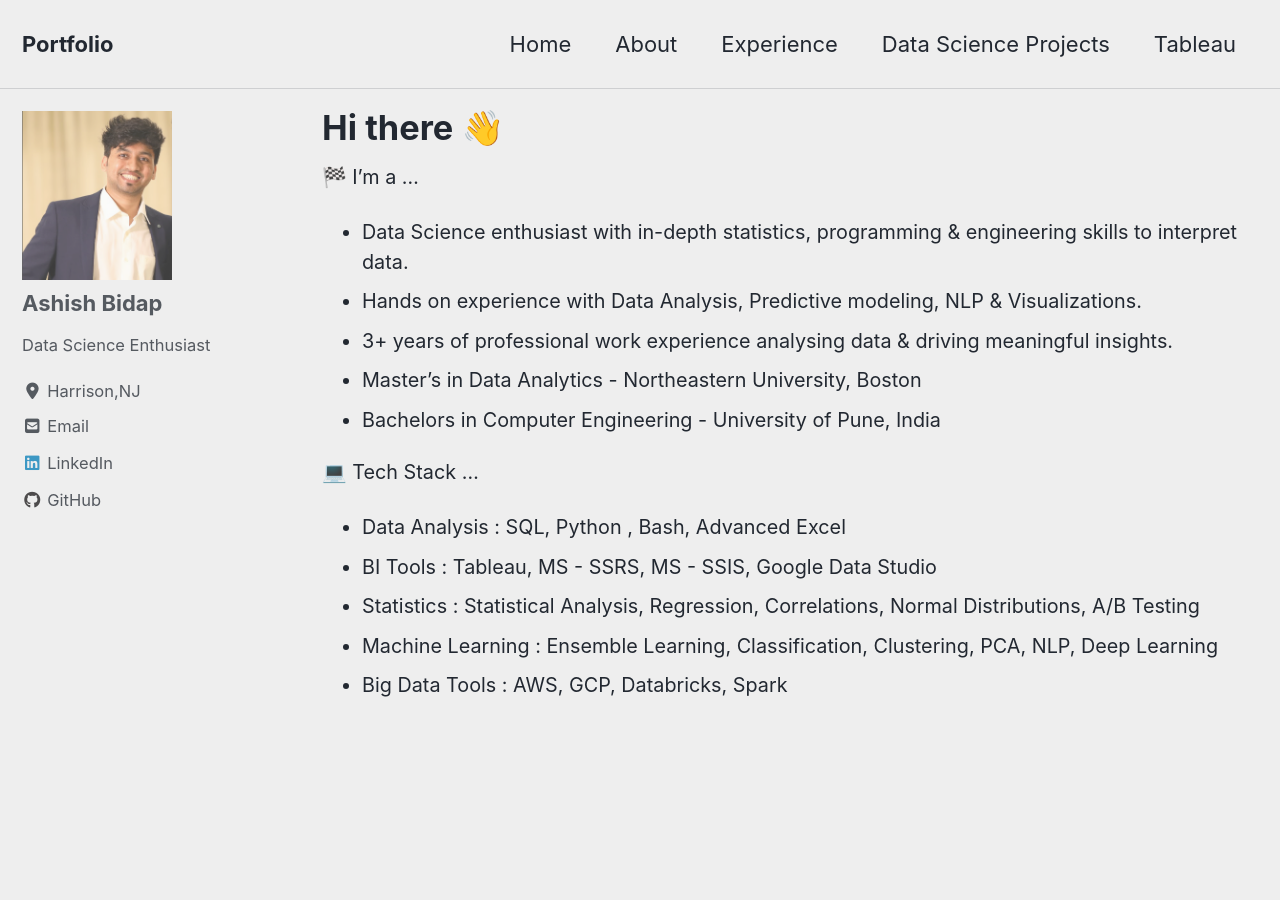
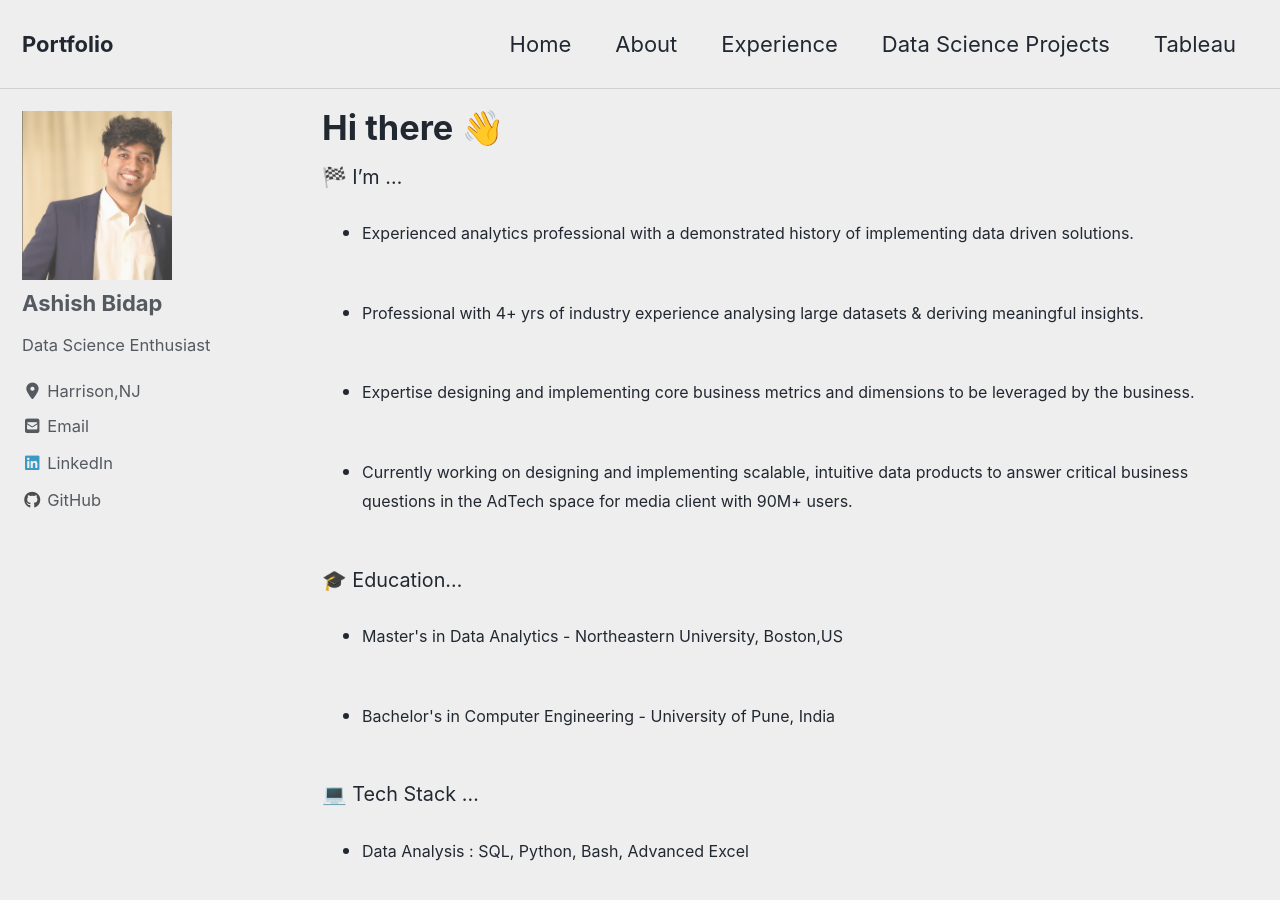
Before and after one commit to aashish-bidap/aashish-bidap.github.io, a Jekyll site: the page built from _pages/about.md, in a window 1280 px wide and 900 px high. Built offline with Jekyll 4.4.1, drawn with Linux system fonts in a browser that asks for light colours; cached includes are drawn as plain includes; nearby versions of some CDN libraries; a script that is not in the unit is left out.

Commit message:
add changes

```diff
--- a/_pages/about.md
+++ b/_pages/about.md
@@ -8,20 +8,22 @@ classes: wide
   #image: "/images/zakim.jpg"
 ---
 
-🏁 I'm a ...
-- Data Science enthusiast with in-depth statistics, programming & engineering skills to interpret data.<br>
-- Hands on experience with Data Analysis, Predictive modeling, NLP & Visualizations.<br>
-- 3+ years of professional work experience analysing data & driving meaningful insights.<br>
-- Master's in Data Analytics - Northeastern University, Boston <br>
-- Bachelors in Computer Engineering - University of Pune, India <br>
+🏁 I'm ...
+- <font size="3">Experienced analytics professional with a demonstrated history of implementing data driven solutions.</font><br>
+- <font size="3">Professional with 4+ yrs of industry experience analysing large datasets & deriving meaningful insights.</font><br>
+- <font size="3">Expertise designing and implementing core business metrics and dimensions to be leveraged by the business.</font><br>
+- <font size="3">Currently working on designing and implementing scalable, intuitive data products to answer critical business questions in the AdTech space for media client with 90M+ users.</font><br>
+
+🎓 Education...
+- <font size="3">Master's in Data Analytics - Northeastern University, Boston,US </font><br>
+- <font size="3">Bachelor's in Computer Engineering - University of Pune, India </font><br>
 
 💻 Tech Stack ...
-
-- Data Analysis : SQL, Python , Bash, Advanced Excel <br>
-- BI Tools : Tableau, MS - SSRS, MS - SSIS, Google Data Studio <br>
-- Statistics : Statistical Analysis, Regression, Correlations, Normal Distributions, A/B Testing <br>
-- Machine Learning : Ensemble Learning, Classification, Clustering, PCA, NLP, Deep Learning <br>
-- Big Data Tools : AWS, GCP, Databricks, Spark <br>
+- <font size="3">Data Analysis : SQL, Python, Bash, Advanced Excel </font><br>
+- <font size="3">BI Tools : Tableau, MS - SSRS, MS - SSIS, Google Data Studio </font><br>
+- <font size="3">Statistics : Statistical Analysis, Regression, Correlations, Normal Distributions, A/B Testing </font><br>
+- <font size="3">Machine Learning : Ensemble Learning, Classification, Clustering, PCA, NLP, Deep Learning </font><br>
+- <font size="3">Big Data Tools : AWS, GCP, Databricks, Spark </font><br>
 
 
 <div data-iframe-width="180" data-iframe-height="270" data-share-badge-id="ee0e0082-0e70-469b-9163-d644e833f478" data-share-badge-host="https://www.credly.com"></div><script type="text/javascript" async src="//cdn.credly.com/assets/utilities/embed.js"></script>
```
Also changed, not shown: _posts/2020-08-10-Image Sorter App.md (+4 -4 lines), _posts/2021-06-15-Cannabis Market Analysis for CO & MA.md (+2 -2 lines).
